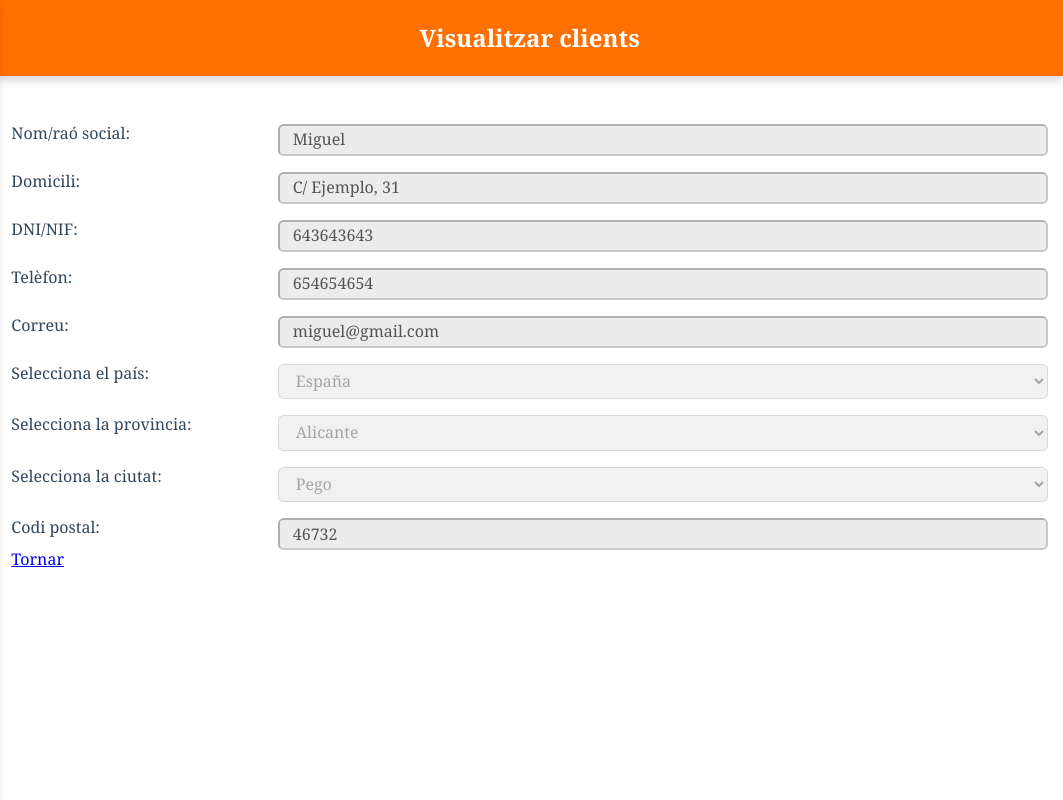
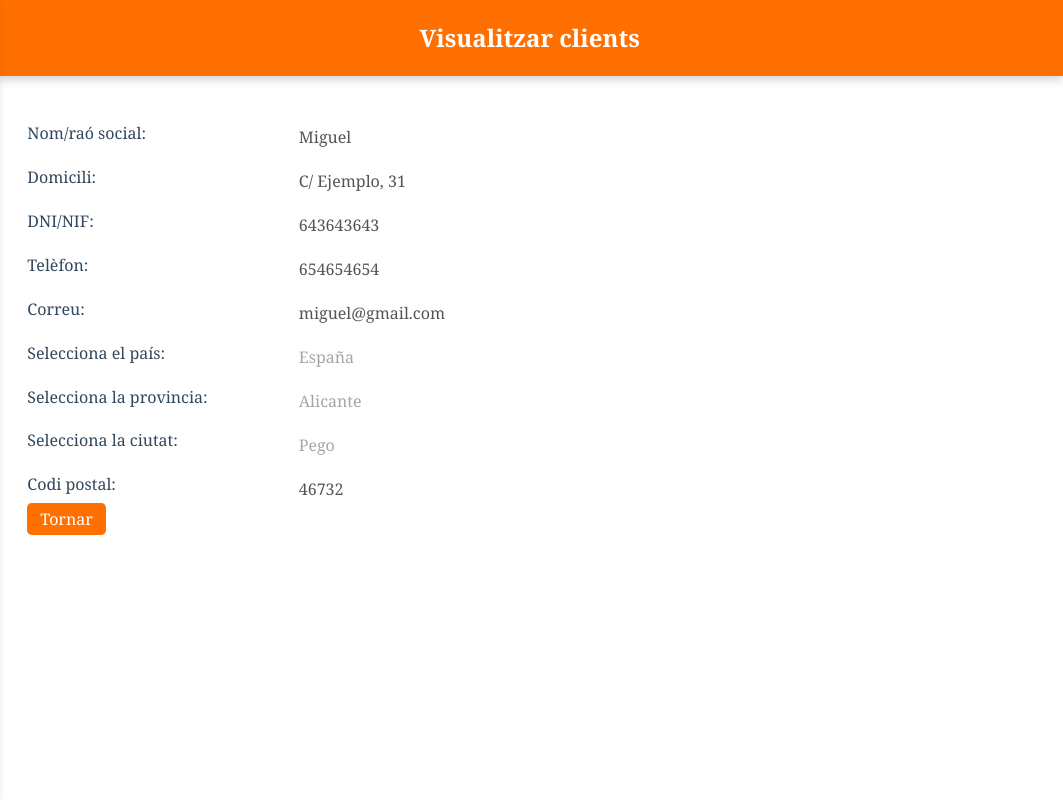
Before and after one commit to AndBerMen/Esqueletos, a plain HTML site: page enviament/clients/visualitzar/visualitzar.html in a window 1280 px wide. Shown: the full height of the page, 217-1280 px from the left. Drawn offline with Linux system fonts and the light colour scheme.

Commit message:
clase inputSolsVisualitzar añadida

```diff
--- a/common/css/common.css
+++ b/common/css/common.css
@@ -204,7 +204,7 @@ h2 {
 
 /*BOX TAULA*/
 .boxTaula {
-    padding: 3em 0 2em 0;
+    padding: 3em 1em 2em 1em;
 }
 
 .checkBoxth {
@@ -216,7 +216,7 @@ h2 {
     padding-bottom: 0.8em;
 }
 
-.boxBtn button {
+button {
     background-color: var(--taronja);
     padding: 0.4em 0.8em 0.4em 0.8em;
     border-radius: 0.3em;
@@ -224,7 +224,7 @@ h2 {
     color: white;
 }
 
-.boxBtn button:hover{
+button:hover{
     color: var(--blauFosc);
 }
 
@@ -322,6 +322,12 @@ td, th {
     padding: 0.3em 0.8em;
     border-radius: 0.35em;
     width: 100%;
+}
+
+.inputSolsVisualitzar{
+    background-color: transparent;
+    border: 0;
+    appearance: none;
 }
 
 /* BOTO TORNAR HECHO POR EL JAVMAN MAGNIFICO */
--- a/enviament/clients/visualitzar/visualitzar.html
+++ b/enviament/clients/visualitzar/visualitzar.html
@@ -79,42 +79,42 @@
                                         <div class="row">
                                             <label for="name" class="col-3">Nom/raó social:</label>
                                             <div class="col-9">
-                                                <input value="Miguel" type="text" class="inputVisualitzar" id="name" placeholder="Ernesto" disabled="true" pattern="[A-ZÁÉÍÓÚÑ][a-záéíóúñ]*( [A-ZÁÉÍÓÚÑ][a-záéíóúñ]*)*" maxlength="60" required>
+                                                <input value="Miguel" type="text" class="inputVisualitzar inputSolsVisualitzar" id="name" placeholder="Ernesto" disabled="true" pattern="[A-ZÁÉÍÓÚÑ][a-záéíóúñ]*( [A-ZÁÉÍÓÚÑ][a-záéíóúñ]*)*" maxlength="60" required>
                                             </div>
                                         </div>
 
                                         <div class="row">
                                             <label for="address" class="col-3">Domicili:</label>
                                             <div class="col-9">
-                                                <input value="C/ Ejemplo, 31" type="text" class="inputVisualitzar" id="address" placeholder="c/ ejemplo, 42" disabled="true"  pattern="[A-Za-zÁÉÍÓÚáéíóúÑñ0-9\s,.-]{2,60}" required>
+                                                <input value="C/ Ejemplo, 31" type="text" class="inputVisualitzar inputSolsVisualitzar" id="address" placeholder="c/ ejemplo, 42" disabled="true"  pattern="[A-Za-zÁÉÍÓÚáéíóúÑñ0-9\s,.-]{2,60}" required>
                                             </div>
                                         </div>
 
                                         <div class="row">
                                             <label for="nif" class="col-3">DNI/NIF:</label>
                                             <div class="col-9">
-                                                <input value="643643643" type="text" class="inputVisualitzar" id="nif" placeholder="23947534H" disabled="true" pattern="^[a-zA-Z0-9]{1,10}$" required>
+                                                <input value="643643643" type="text" class="inputVisualitzar inputSolsVisualitzar" id="nif" placeholder="23947534H" disabled="true" pattern="^[a-zA-Z0-9]{1,10}$" required>
                                             </div>
                                         </div>
 
                                         <div class="row">
                                             <label for="phone" class="col-3">Telèfon:</label>
                                             <div class="col-9">
-                                                <input value="654654654" type="text" class="inputVisualitzar" id="phone" placeholder="654785453" disabled="true"  pattern="^\d{9,15}$" required>
+                                                <input value="654654654" type="text" class="inputVisualitzar inputSolsVisualitzar" id="phone" placeholder="654785453" disabled="true"  pattern="^\d{9,15}$" required>
                                             </div>
                                         </div>
 
                                         <div class="row">
                                             <label for="email" class="col-3">Correu:</label>
                                             <div class="col-9">
-                                                <input value="miguel@gmail.com" type="email" class="inputVisualitzar" id="email" placeholder="ejemplo@gmail.com" disabled="true"  pattern="^[^\s@]+@[^\s@]+\.[^\s@]+$" required>
+                                                <input value="miguel@gmail.com" type="email" class="inputVisualitzar inputSolsVisualitzar" id="email" placeholder="ejemplo@gmail.com" disabled="true"  pattern="^[^\s@]+@[^\s@]+\.[^\s@]+$" required>
                                             </div>
                                         </div>
 
                                         <div class="row">
                                             <label for="state_id" class="col-3">Selecciona el país:</label>
                                             <div class="col-9">
-                                                <select class="inputVisualitzar" onchange="cargarProvincias()" name="state_id" id="state_id" disabled="true" required>
+                                                <select class="inputVisualitzar inputSolsVisualitzar" onchange="cargarProvincias()" name="state_id" id="state_id" disabled="true" required>
                                                     <option value="">España</option>
                                                 </select>
                                             </div>
@@ -123,7 +123,7 @@
                                         <div class="row">
                                             <label for="state_id" class="col-3">Selecciona la provincia:</label>
                                             <div class="col-9">
-                                                <select class="inputVisualitzar" onchange="cargarProvincias()" name="state_id" id="state_id" disabled="true"  required>
+                                                <select class="inputVisualitzar inputSolsVisualitzar" onchange="cargarProvincias()" name="state_id" id="state_id" disabled="true"  required>
                                                     <option value="">Alicante</option>
                                                 </select>
                                             </div>
@@ -131,7 +131,7 @@
                                         <div class="row">
                                             <label for="state_id" class="col-3">Selecciona la ciutat:</label>
                                             <div class="col-9">
-                                                <select class="inputVisualitzar" onchange="cargarProvincias()" name="state_id" id="state_id" disabled="true" required>
+                                                <select class="inputVisualitzar inputSolsVisualitzar" onchange="cargarProvincias()" name="state_id" id="state_id" disabled="true" required>
                                                     <option value="">Pego</option>
                                                 </select>
                                             </div>
@@ -140,11 +140,11 @@
                                         <div class="row">
                                             <label for="email" class="col-3">Codi postal:</label>
                                             <div class="col-9">
-                                                <input value="46732" type="email" class="inputVisualitzar" id="email" disabled="true" placeholder="34546" pattern="^[^\s@]+@[^\s@]+\.[^\s@]+$" required>
+                                                <input value="46732" type="email" class="inputVisualitzar inputSolsVisualitzar" id="email" disabled="true" placeholder="34546" pattern="^[^\s@]+@[^\s@]+\.[^\s@]+$" required>
                                             </div>
                                         </div>
                                     </form>
-                                    <a href="../llistar/llistar.html">Tornar</a>
+                                    <a href="../llistar/llistar.html"><button>Tornar</button></a>
                                 </div>
                             </div>
                         </div>
```
Also changed, not shown: enviament/clients/alta/alta.html (+1 -2 lines), enviament/clients/llistar/llistar.html (+8 -1 lines), enviament/clients/modificar/modificar.html (+1 -1 lines).
